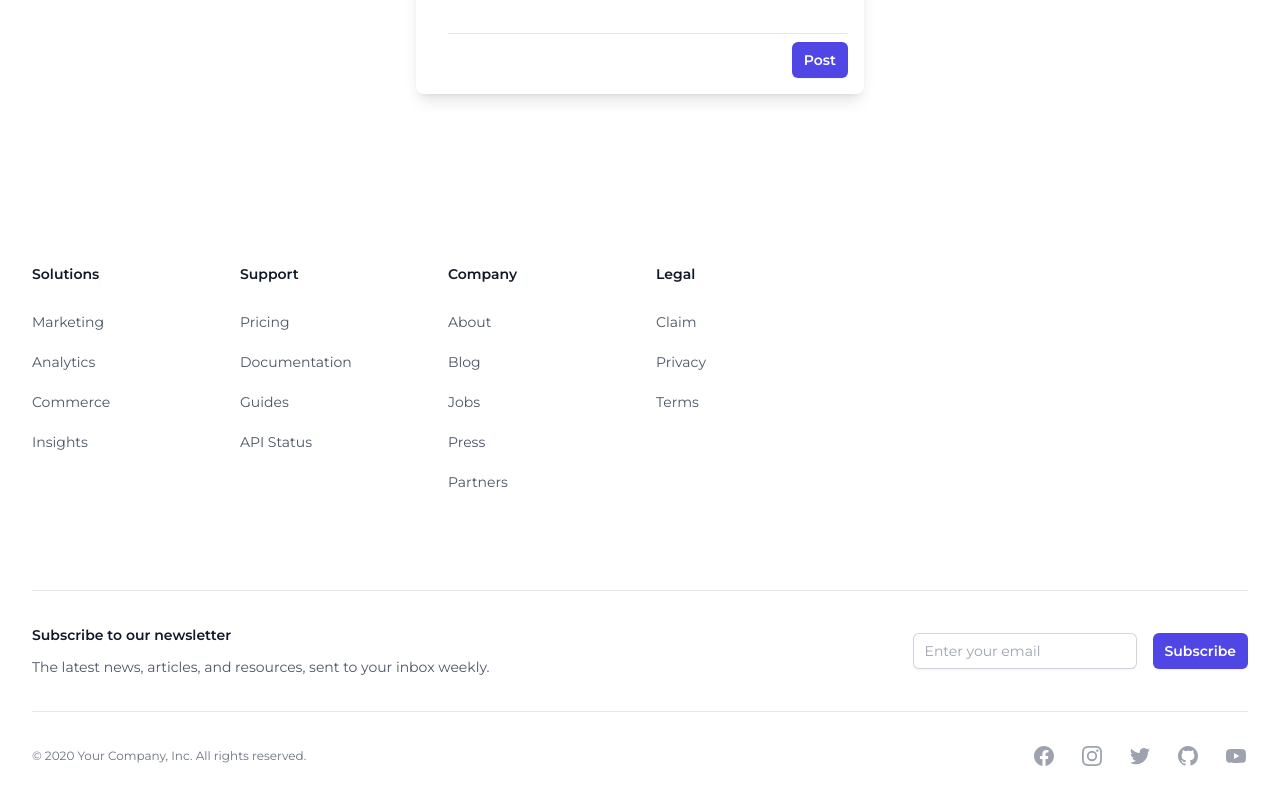
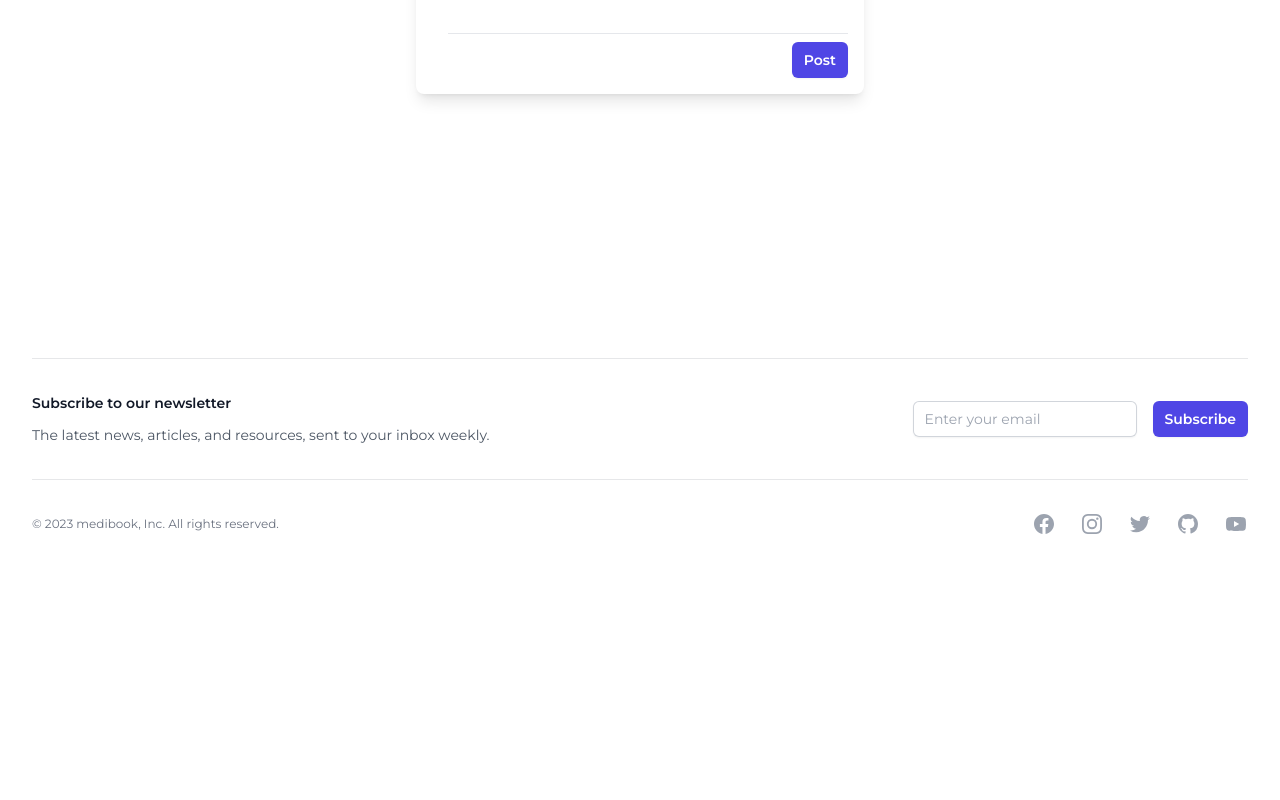
Before and after one commit to gorbenco03/unihack_fe, a Next.js app: page /chatbot in a window 1280 px wide. Shown: the part 622-1422 px from the top of the page. After the commit the page ends 1190 px from the top, so only its background shows below. Built offline with nearby package versions, Linux system fonts and the light colour scheme.

Commit message:
inca oliaca

```diff
--- a/components/drpdwntxt/drpdwntxt.section.tsx
+++ b/components/drpdwntxt/drpdwntxt.section.tsx
@@ -9,7 +9,8 @@ export function Drpdwontxt() {
           Caută medicul care ți-se potrivește
         </h1>
         <p className="mt-6 text-lg leading-8 text-gray-600">
-          Spune-ne simptomele la AI și îți spunem medicul potrivit{'  '}
+          Spune-ne simptomele la Asistenta Virtuală și găsește medicul potrivit
+          {'  '}
           <Link href="/chatbot">
             <span className="text-2xl font-bold underline">AICI</span>
           </Link>
--- a/components/stats/stats.tsx
+++ b/components/stats/stats.tsx
@@ -7,7 +7,7 @@ export default function Example() {
       <div className="mx-auto max-w-7xl px-6 lg:px-8">
         <div className="mx-auto max-w-2xl lg:mx-0 lg:max-w-none">
           <h2 className="text-3xl font-bold tracking-tight text-gray-900 sm:text-4xl">
-            Our mission
+            Cine suntem noi ?
           </h2>
           <div className="mt-6 flex flex-col gap-x-8 gap-y-20 lg:flex-row">
             <div className="lg:w-full lg:max-w-2xl lg:flex-auto">
--- a/pages/doctors.tsx
+++ b/pages/doctors.tsx
@@ -31,38 +31,35 @@ const subCategories = [
 ];
 const filters = [
   {
-    id: 'color',
-    name: 'Color',
+    id: 'Locația',
+    name: 'Locația',
     options: [
-      { value: 'white', label: 'White', checked: false },
-      { value: 'beige', label: 'Beige', checked: false },
-      { value: 'blue', label: 'Blue', checked: true },
-      { value: 'brown', label: 'Brown', checked: false },
-      { value: 'green', label: 'Green', checked: false },
-      { value: 'purple', label: 'Purple', checked: false },
+      { value: 'timisoara', label: 'Timisoara', checked: false },
+      { value: 'chisinau', label: 'Chisinau', checked: false },
+      { value: 'brasov', label: 'Brasov', checked: true },
+      { value: 'budapeste', label: 'Budapesta', checked: false },
+      { value: 'paris', label: 'Paris', checked: false },
     ],
   },
   {
-    id: 'category',
-    name: 'Category',
+    id: 'domeniu',
+    name: 'Domeniu',
     options: [
-      { value: 'new-arrivals', label: 'New Arrivals', checked: false },
-      { value: 'sale', label: 'Sale', checked: false },
-      { value: 'travel', label: 'Travel', checked: true },
-      { value: 'organization', label: 'Organization', checked: false },
-      { value: 'accessories', label: 'Accessories', checked: false },
+      { value: 'cardiolog', label: 'Cardiolog', checked: false },
+      { value: 'pediatru', label: 'Pediatru', checked: false },
+      { value: 'chirurg', label: 'Chirurg', checked: true },
+      { value: 'neurolog', label: 'Neurolog', checked: false },
+      { value: 'stomatolog', label: 'Stomatolog', checked: false },
+      { value: 'dermatolog', label: 'Dermatolog', checked: false },
+      { value: 'oftalmolog', label: 'Oftalmolog', checked: false },
     ],
   },
   {
-    id: 'size',
-    name: 'Size',
+    id: 'tip',
+    name: 'Tip întâlnire',
     options: [
-      { value: '2l', label: '2L', checked: false },
-      { value: '6l', label: '6L', checked: false },
-      { value: '12l', label: '12L', checked: false },
-      { value: '18l', label: '18L', checked: false },
-      { value: '20l', label: '20L', checked: false },
-      { value: '40l', label: '40L', checked: true },
+      { value: 'online', label: 'Online', checked: false },
+      { value: 'offline', label: 'Offline', checked: false },
     ],
   },
 ];
--- a/pages/index.tsx
+++ b/pages/index.tsx
@@ -13,6 +13,7 @@ export function About() {
       <Drpdwontxt />
       <Stats />
       <Faqs />
+      <Footer />
     </>
   );
 }
--- a/sections/footer/footer.section.tsx
+++ b/sections/footer/footer.section.tsx
@@ -98,82 +98,6 @@ export function Footer() {
         Footer
       </h2>
       <div className="mx-auto max-w-7xl px-6 pb-8 pt-16 sm:pt-24 lg:px-8 lg:pt-32">
-        <div className="xl:grid xl:grid-cols-3 xl:gap-8">
-          <div className="mt-16 grid grid-cols-2 gap-8 xl:col-span-2 xl:mt-0">
-            <div className="md:grid md:grid-cols-2 md:gap-8">
-              <div>
-                <h3 className="text-sm font-semibold leading-6 text-gray-900">
-                  Solutions
-                </h3>
-                <ul role="list" className="mt-6 space-y-4">
-                  {navigation.solutions.map((item) => (
-                    <li key={item.name}>
-                      <a
-                        href={item.href}
-                        className="text-sm leading-6 text-gray-600 hover:text-gray-900"
-                      >
-                        {item.name}
-                      </a>
-                    </li>
-                  ))}
-                </ul>
-              </div>
-              <div className="mt-10 md:mt-0">
-                <h3 className="text-sm font-semibold leading-6 text-gray-900">
-                  Support
-                </h3>
-                <ul role="list" className="mt-6 space-y-4">
-                  {navigation.support.map((item) => (
-                    <li key={item.name}>
-                      <a
-                        href={item.href}
-                        className="text-sm leading-6 text-gray-600 hover:text-gray-900"
-                      >
-                        {item.name}
-                      </a>
-                    </li>
-                  ))}
-                </ul>
-              </div>
-            </div>
-            <div className="md:grid md:grid-cols-2 md:gap-8">
-              <div>
-                <h3 className="text-sm font-semibold leading-6 text-gray-900">
-                  Company
-                </h3>
-                <ul role="list" className="mt-6 space-y-4">
-                  {navigation.company.map((item) => (
-                    <li key={item.name}>
-                      <a
-                        href={item.href}
-                        className="text-sm leading-6 text-gray-600 hover:text-gray-900"
-                      >
-                        {item.name}
-                      </a>
-                    </li>
-                  ))}
-                </ul>
-              </div>
-              <div className="mt-10 md:mt-0">
-                <h3 className="text-sm font-semibold leading-6 text-gray-900">
-                  Legal
-                </h3>
-                <ul role="list" className="mt-6 space-y-4">
-                  {navigation.legal.map((item) => (
-                    <li key={item.name}>
-                      <a
-                        href={item.href}
-                        className="text-sm leading-6 text-gray-600 hover:text-gray-900"
-                      >
-                        {item.name}
-                      </a>
-                    </li>
-                  ))}
-                </ul>
-              </div>
-            </div>
-          </div>
-        </div>
         <div className="mt-16 border-t border-gray-900/10 pt-8 sm:mt-20 lg:mt-24 lg:flex lg:items-center lg:justify-between">
           <div>
             <h3 className="text-sm font-semibold leading-6 text-gray-900">
@@ -221,7 +145,7 @@ export function Footer() {
             ))}
           </div>
           <p className="mt-8 text-xs leading-5 text-gray-500 md:order-1 md:mt-0">
-            &copy; 2020 Your Company, Inc. All rights reserved.
+            &copy; 2023 medibook, Inc. All rights reserved.
           </p>
         </div>
       </div>
```
